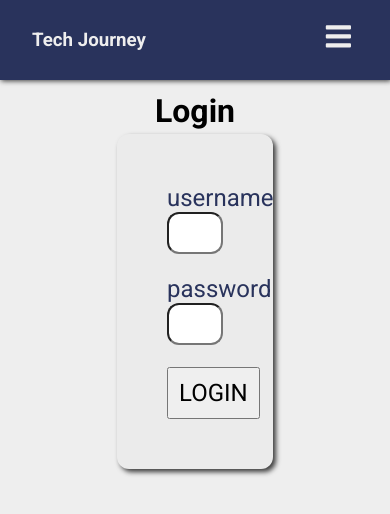
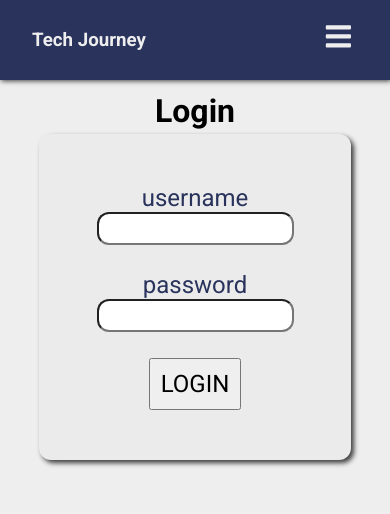
Before and after one commit to mforte215/tech-journey-fe, a React (Vite) app: page /login in a window 390 px wide. Shown: the top 514 px of the page. Built offline with nearby package versions, Linux system fonts and the light colour scheme.

Commit message:
updated login container

```diff
--- a/src/pages/Login/Login.css
+++ b/src/pages/Login/Login.css
@@ -17,3 +17,14 @@
   margin-bottom: 3%;
   border-radius: 12px;
 }
+
+@media screen and (max-width: 1024px) {
+  .login-form-container {
+    width: 80%;
+  }
+  .login-input {
+    font-size: 1em;
+    text-align: center;
+    padding: 5px;
+  }
+}
```
